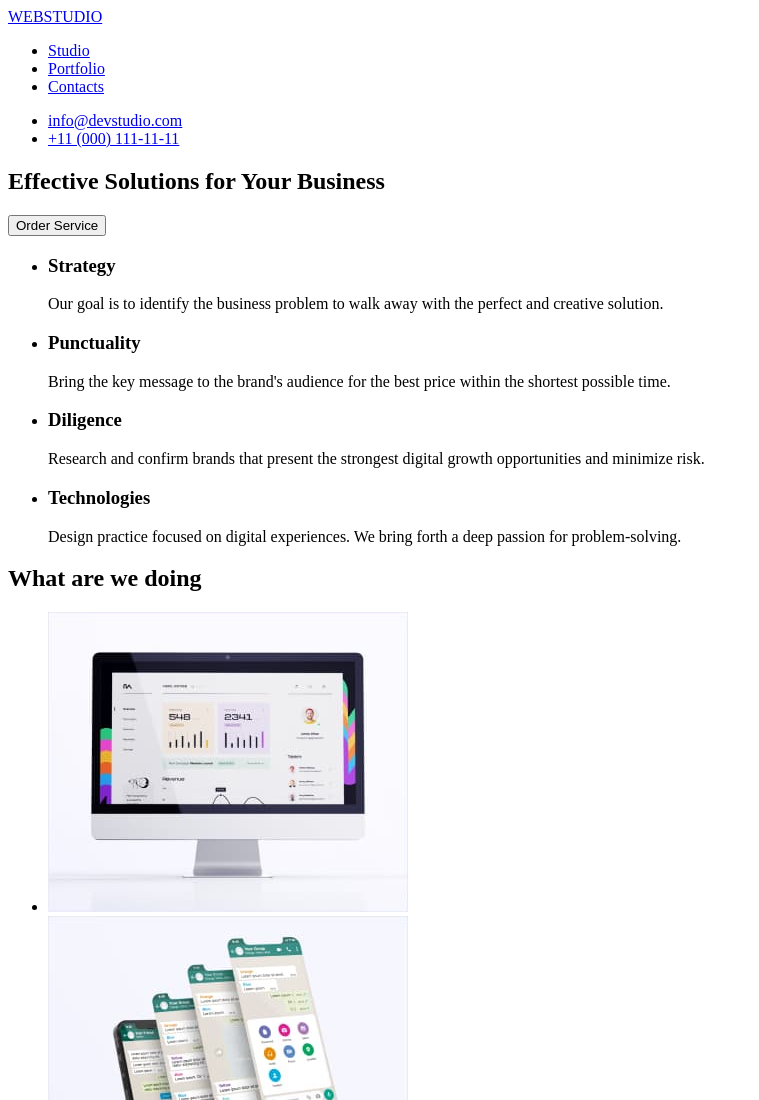
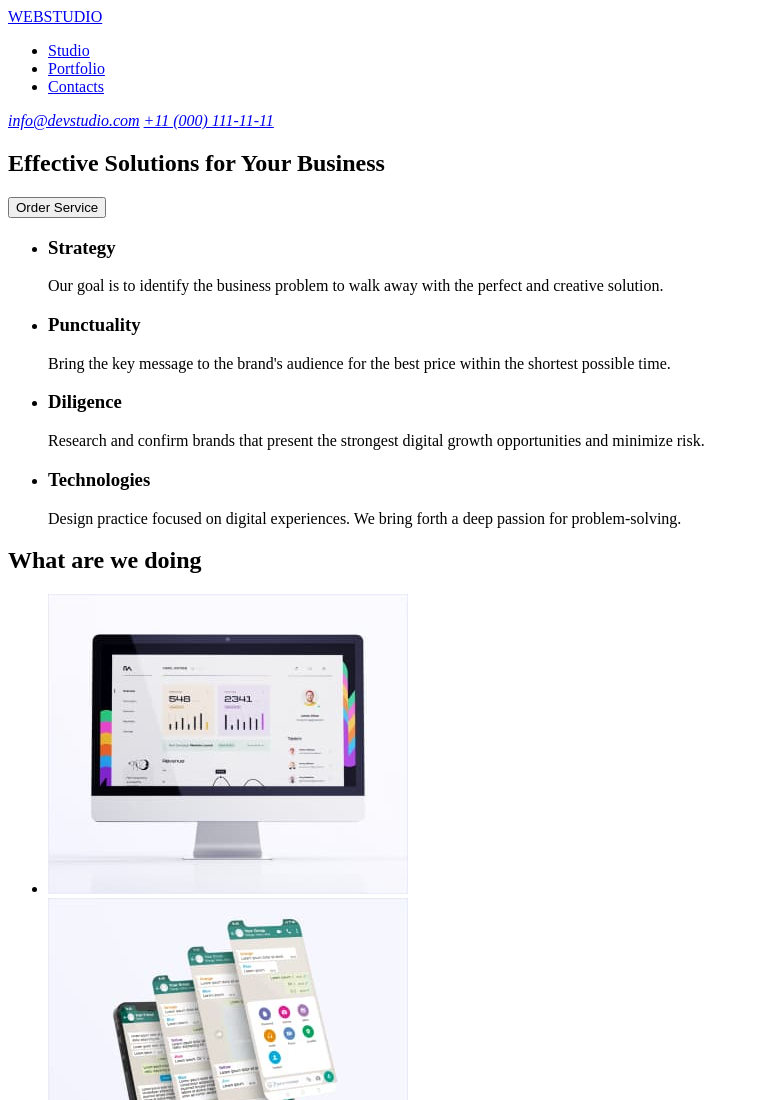
Before and after one commit to ksholovko/goit-markup-hw-01, a plain HTML site: page index.html in a window 1280 px wide. Shown: the top 1100 px of the page, without its empty margins (0-759 px from the left). Drawn offline with Linux system fonts and the light colour scheme.

Commit message:
Розмітка 2

```diff
--- a/index.html
+++ b/index.html
@@ -20,10 +20,10 @@
           <li><a href="#">Contacts</a></li>
         </ul>
       </nav>
-      <ul>
-        <li><a href="mailto:info@devstudio.com">info@devstudio.com</a></li>
-        <li><a href="tel:+110001111111">+11 (000) 111-11-11</a></li>
-      </ul>
+      <address>
+        <a href="mailto:info@devstudio.com">info@devstudio.com</a>
+        <a href="tel:+110001111111">+11 (000) 111-11-11</a>
+      </address>
     </header>
     <main>
       <section>
```
